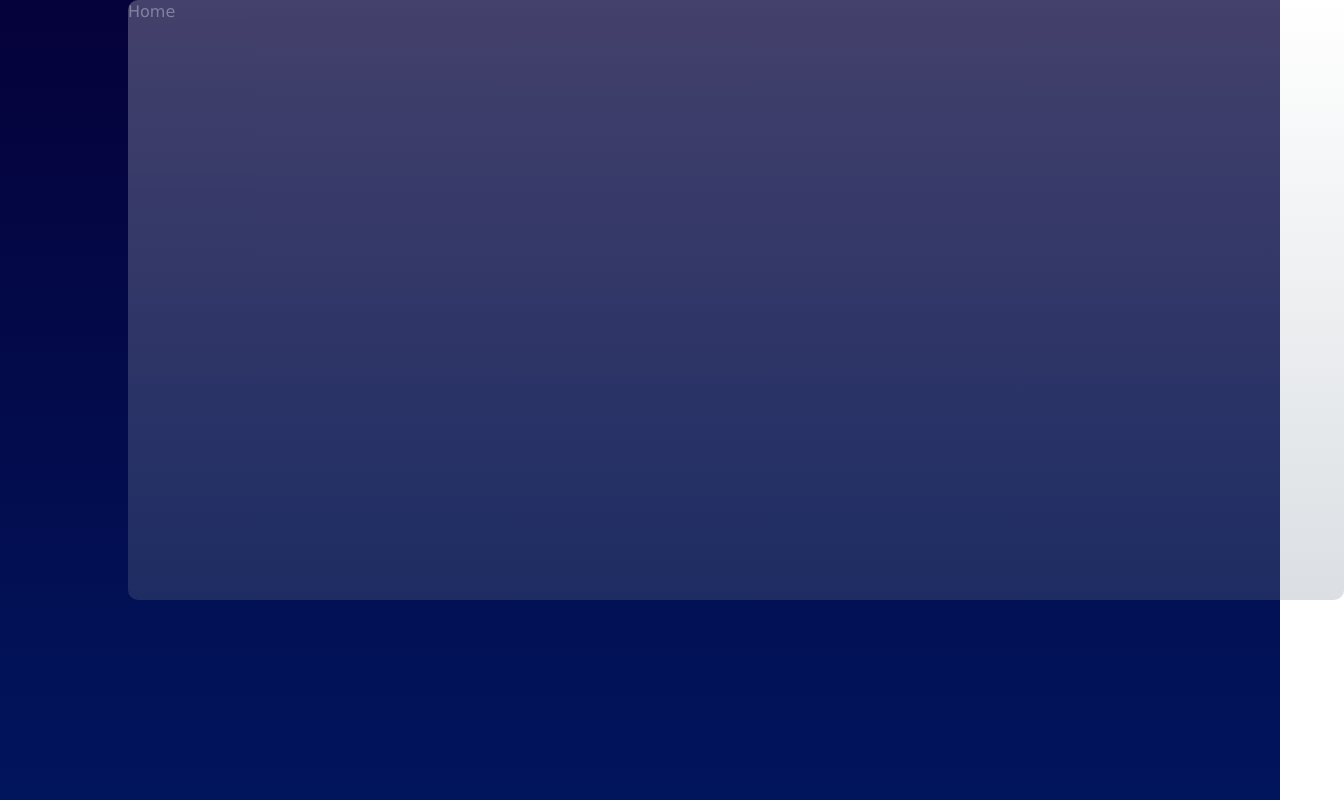
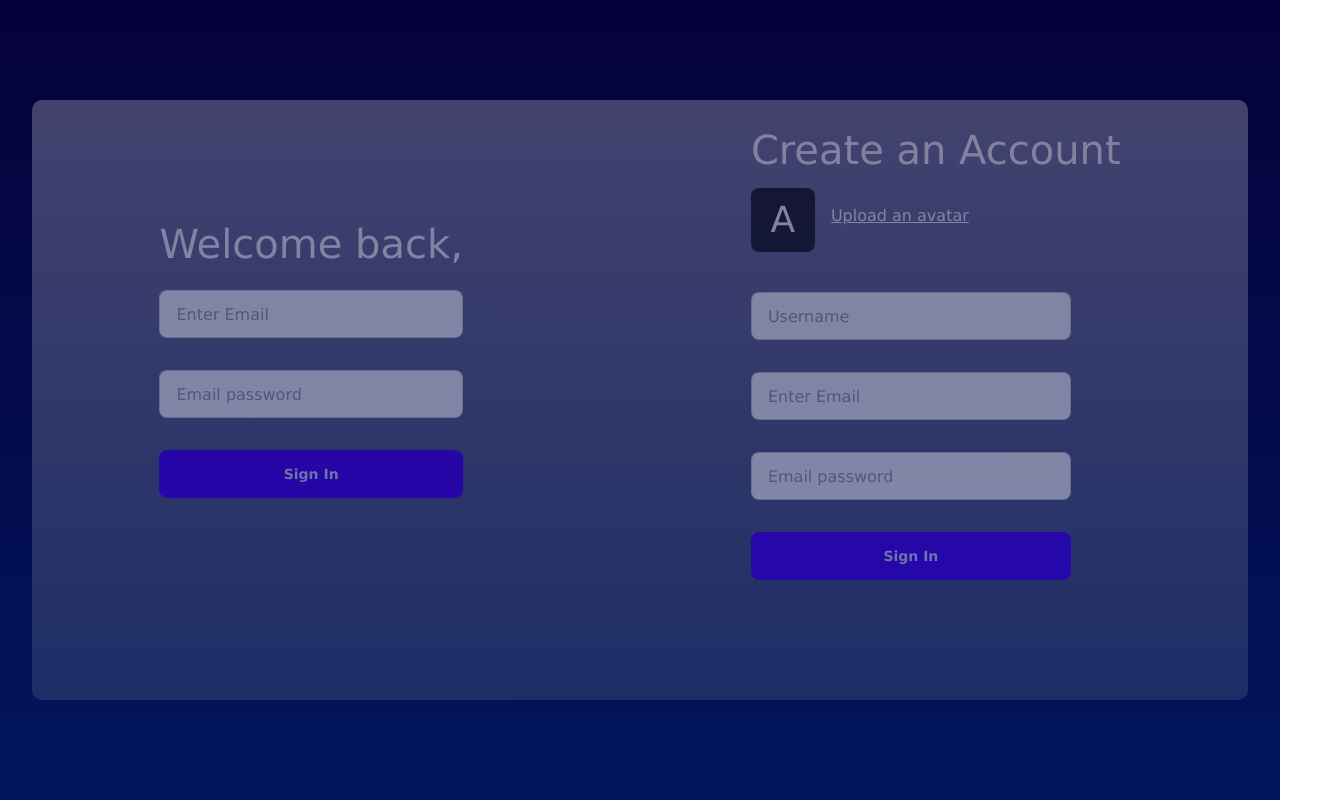
Before and after one commit to priyankashah3107/ghuftgu, a React (Vite) app: page / in a window 1280 px wide. Shown: the whole page, 1344 px wide, since content can reach past the window. Built offline with nearby package versions, Linux system fonts and the light colour scheme.

Commit message:
Fix Styling

```diff
--- a/src/index.css
+++ b/src/index.css
@@ -16,6 +16,9 @@ body{
   height: 100vh;
   background: linear-gradient(to top, #01155d, #05013A);
   color: white;
+  display: flex;
+  justify-content: center;
+  align-items: center;
 }
 
 .container{
@@ -25,9 +28,10 @@ body{
   opacity: 0.5;
   background: linear-gradient(to bottom, rgba(255, 255, 255, 0.5), rgba(112, 128, 144, 0.5));
   border-radius: 10px;
-  align-items: center;
+
+  left: auto;
+  right: auto;
+  padding-top: 20px;
   justify-content: center;
-  margin-top: 0%;
-  left: 10%;
-  justify-content: center;
+
 }
--- a/src/pages/Home.jsx
+++ b/src/pages/Home.jsx
@@ -1,8 +1,16 @@
 import React from 'react'
+import LoginPage from './LoginPage'
+import RegisterPage from './RegisterPage'
 
 const Home = () => {
   return (
-    <div>Home</div>
+    <>
+     <div className='flex flex-row justify-center items-center text-center space-x-72'>
+      <LoginPage />
+
+      <RegisterPage />
+     </div>
+    </>
   )
 }
 
--- a/src/pages/LoginPage.jsx
+++ b/src/pages/LoginPage.jsx
@@ -7,9 +7,9 @@ const LoginPage = () => {
 
 
 
-        <h4 className="text-white text-[40px] font-normal font-['Lucida Calligraphy']"> Welcome back,</h4>
+        <h4 className="text-white text-[40px] font-normal font-['Lucida Calligraphy'] mt-3"> Welcome back,</h4>
         <div className="flex flex-col gap-8">
-        <input type="email" placeholder="Enter Email" className="input input-bordered w-full max-w-xs" />
+        <input type="email" placeholder="Enter Email" className="input input-bordered w-full max-w-xs mt-4" />
         <input type="password" placeholder="Email password" className="input input-bordered w-full max-w-xs" />
         <button className="btn btn-primary w-full max-w-xs">Sign In</button>
 
```
